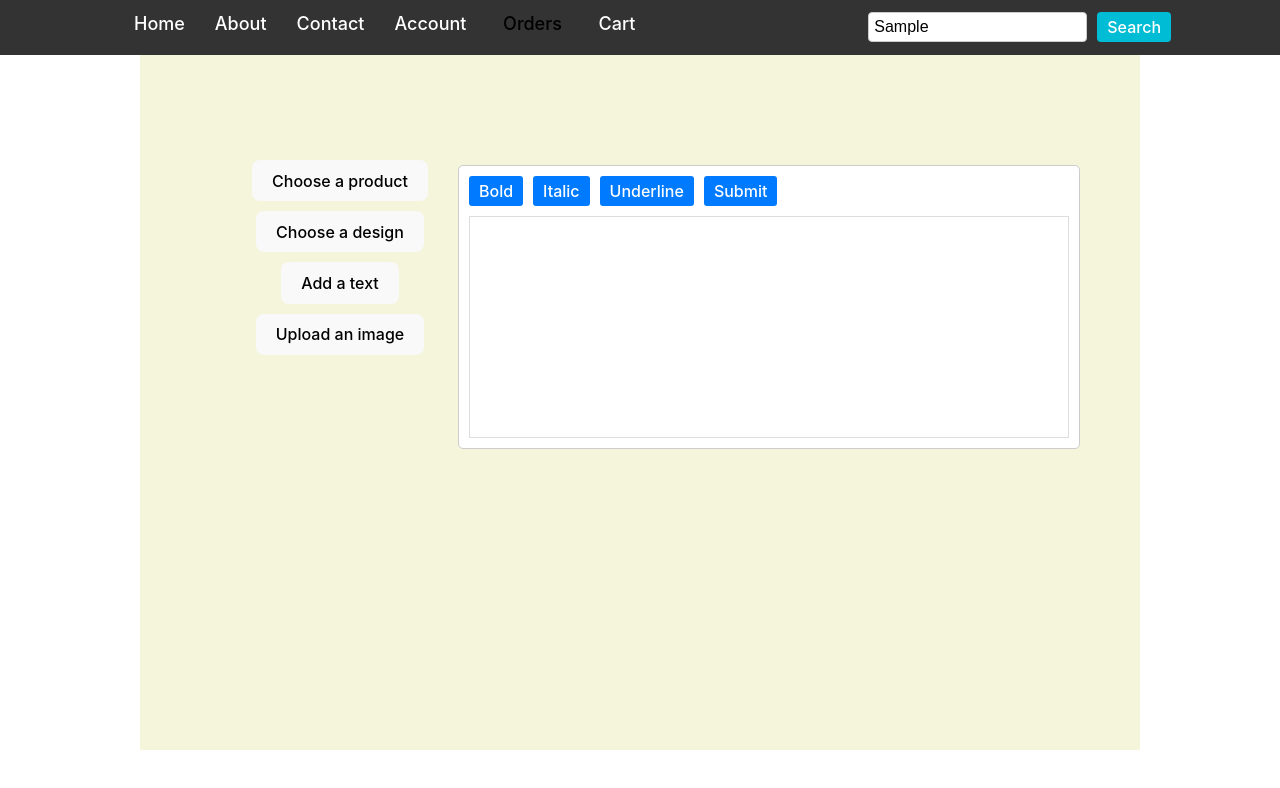
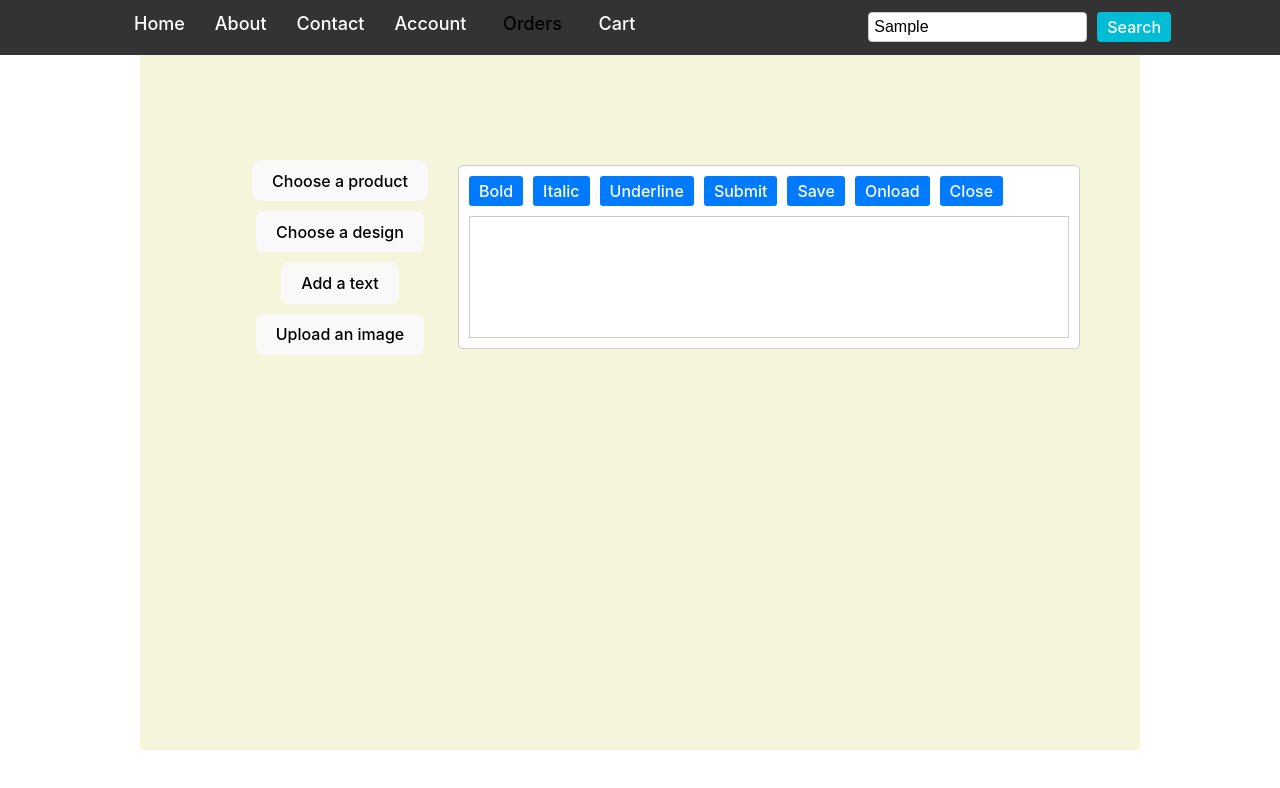
Before and after one commit to AsifIqbal123-cyber/my-react-project, a React (Vite) app in the folder Frontend/: page /custome/design in a window 1280 px wide. Both pictures are taken after typing "Sample" into the empty fields and a click on the button "Add a text". Shown: the top 788 px of the page. Built offline with nearby package versions, Linux system fonts and the light colour scheme.

Commit message:
features

```diff
--- a/Frontend/src/components/add_text.jsx
+++ b/Frontend/src/components/add_text.jsx
@@ -1,10 +1,18 @@
 import React,{useRef,useEffect, useState} from "react";
 import "./style.css";
 
-const add_text =() =>{
+const Addtext =({onSendData,closeTextEditor}) =>{
     const inputRef= useRef(null);
 
+    const [textContent,setInitialText]=useState("");
+    const text = useRef(textContent);
+    text.current=textContent;
+
     useEffect(()=>{
+        const savedText = localStorage.getItem("savedText");
+        if (savedText){
+            setInitialText(savedText);
+        }
         inputRef.current.focus();
     },[]);
 
@@ -12,19 +20,33 @@ const add_text =() =>{
         document.execCommand(command,false,null);
     };
 
-    const [text, setText]=useState("");
 
-    const handleChange = (event)=>{
-        setText(event.target.innerText);
+
+    const handleChange = ()=>{
+        text.current=inputRef.current.innerHTML;
     };
+
+
+    const handleSave =()=>{
+        localStorage.setItem("savedText",text.current);
+        setInitialText(localStorage.getItem("savedText"));
+    };
+
+    const onload =()=>{
+        console.log("text current :",text.current);
+    };
+
 
     return(
         <div className="editor-container">
             <div className="toolbar">
-                <button onClick={()=> applyFormat('bold')}>Bold</button>
-                <button onClick={()=> applyFormat('italic')}>Italic</button>
-                <button onCanPlay={()=> applyFormat('underline')}>Underline</button>
-                <button onClick={()=>{handleChange}}>Submit</button>
+                <button type="button" onClick={()=> applyFormat('bold')}>Bold</button>
+                <button type="button" onClick={()=> applyFormat('italic')}>Italic</button>
+                <button type="button" onClick={()=> applyFormat('underline')}>Underline</button>
+                <button type="button" onClick={()=> onSendData(text.current)}>Submit</button>
+                <button type="button" onClick={handleSave}>Save</button>
+                <button type="button" onClick={onload}>Onload</button>
+                <button type="button" onClick={closeTextEditor}>Close</button>
             </div>
 
             <div
@@ -32,11 +54,11 @@ const add_text =() =>{
                 className="editor"
                 contentEditable
                 suppressContentEditableWarning={true}
-            >
-            {text}
-            </div>
+                onInput={handleChange}
+                dangerouslySetInnerHTML={{ __html: textContent}}
+           />
         </div>
 
     );
 };
-export default add_text;
+export default Addtext;
--- a/Frontend/src/components/style.css
+++ b/Frontend/src/components/style.css
@@ -236,6 +236,8 @@
 }
 
 .toolbar {
+    position: relative;
+    z-index: 10;
     display: flex;
     gap: 10px;
     margin-bottom: 10px;
@@ -262,3 +264,33 @@
     font-size: 16px;
     color:#333;
 }
+.editor{
+    border: 1px solid #ccc;
+    padding: 10px;
+    min-height: 100px;
+    cursor: text;
+}
+
+.overlay_text{
+    position: absolute;
+    top: 0.45%;
+    right: 41%;
+    justify-content: center;
+    align-items: center;
+    width: 100px;
+    height: 100px;
+}
+
+.uploadbox{
+    width: 30%;
+    margin: -90px auto;
+    border: 1px solid #ccc;
+    padding: 10px;
+    border-radius: 5px;
+    background: #fff;
+    margin-right: 60px;
+}
+
+.button.image{
+    position: absolute;
+}
--- a/Frontend/src/pages/Design.jsx
+++ b/Frontend/src/pages/Design.jsx
@@ -23,6 +23,7 @@ const Design = () => {
     const [design,setDesign]=useState(null);
     const [textbox, setTextBox] =useState(false);
     const [uploadbox,setUploadBox] =useState(false);
+    const [text,setText]=useState("")
 
     const handleDesignSelect =(selectedDesign) => {
         setDesign(selectedDesign);
@@ -34,6 +35,13 @@ const Design = () => {
         setDesignPopupVisible(false);
     }
 
+    const handleData = (data) => {
+        setText(data);
+    };
+
+    const closeTextEditor=()=>{
+        setTextBox(false);
+    };
 
 
     return (
@@ -59,7 +67,14 @@ const Design = () => {
                     </div>
                 )
                 }
-                 </div>
+
+                {text && (<div className="overlay_text">{text}</div>)}
+
+                {uploadbox &&(
+                    <div className="uploadbox"><h2>Hello</h2></div>
+                )}
+
+                </div>
 
 
 
@@ -89,24 +104,11 @@ const Design = () => {
                                             </div>
                                         </div>)}
 
-                {/* {textbox && (<div className="text">
-                                <div className="text_editor">
-
-                                <h2>Write Something</h2>
-                                <button onClick={()=> setTextBox(!textbox)}>Close<br/></button>
-                                <div>
-                                    {
-
-                                    }
-                                </div>
+                {textbox && (
+                        <TextEditor onSendData={handleData} closeTextEditor={closeTextEditor} />
+                    )}
 
 
-                            </div>
-                    </div> */
-
-                    textbox && (
-                        <TextEditor/>
-                    )}
 
 
             </div>
```
